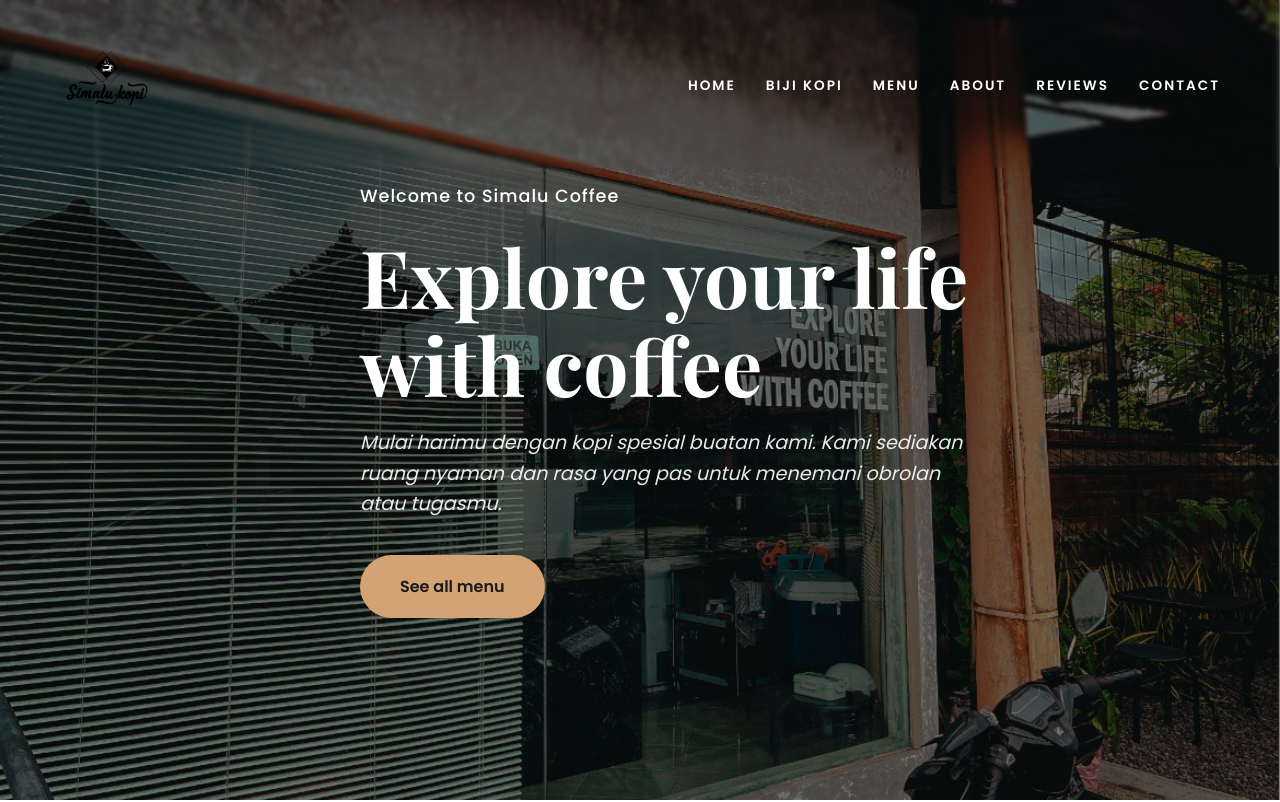
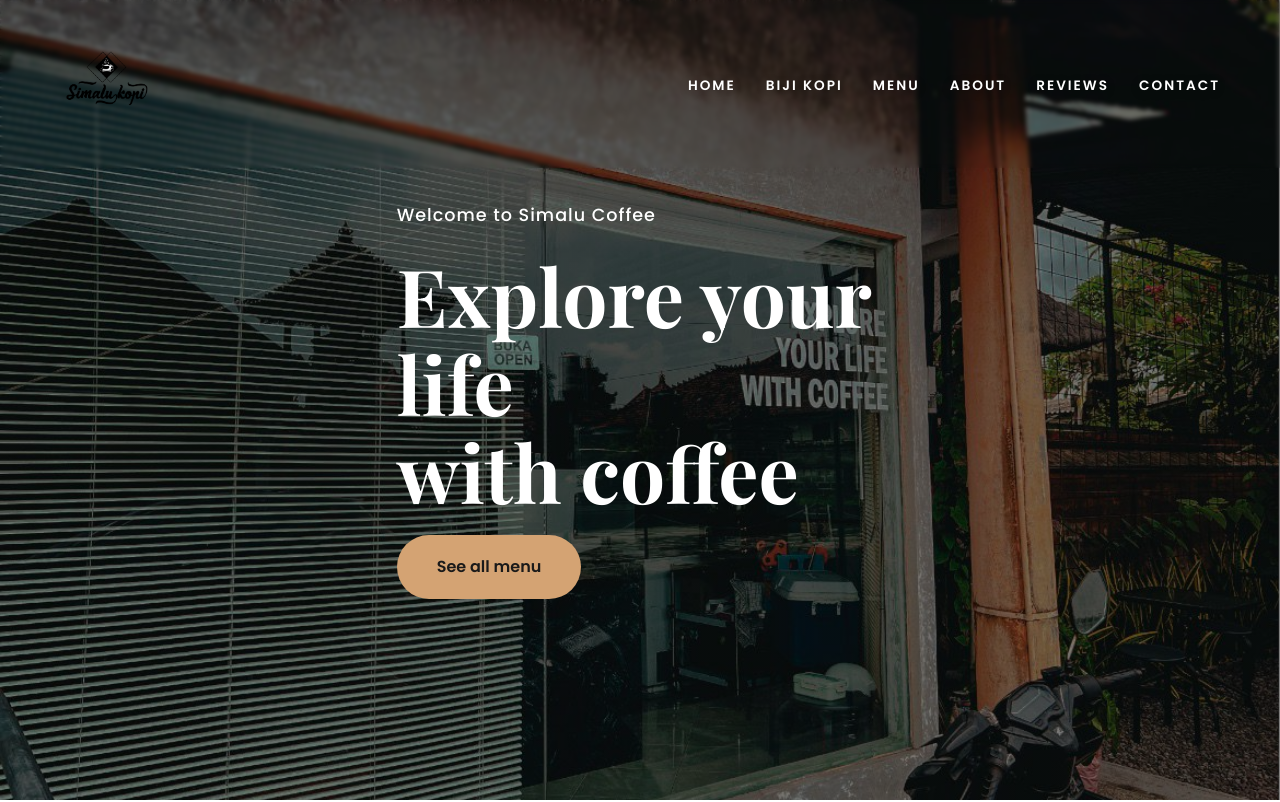
Before and after one commit to Ariwira09/website-portofolio-coffeeshop, a plain HTML site: page index.html in a window 1280 px wide. Shown: the top 802 px of the page. Drawn offline with nearby package versions, Linux system fonts and the light colour scheme; a web font is replaced by a local one.

Commit message:
Update index.html

```diff
--- a/index.html
+++ b/index.html
@@ -50,7 +50,6 @@
         <div class="hero-content">
             <p class="subtitle">Welcome to Simalu Coffee</p>
             <h1>Explore your life <br> with coffee</h1>
-            <p class="description">Mulai harimu dengan kopi spesial buatan kami. Kami sediakan ruang nyaman dan rasa yang pas untuk menemani obrolan atau tugasmu.</p>
             <a href="#menu" class="btn">See all menu</a>
         </div>
     </div>
```
